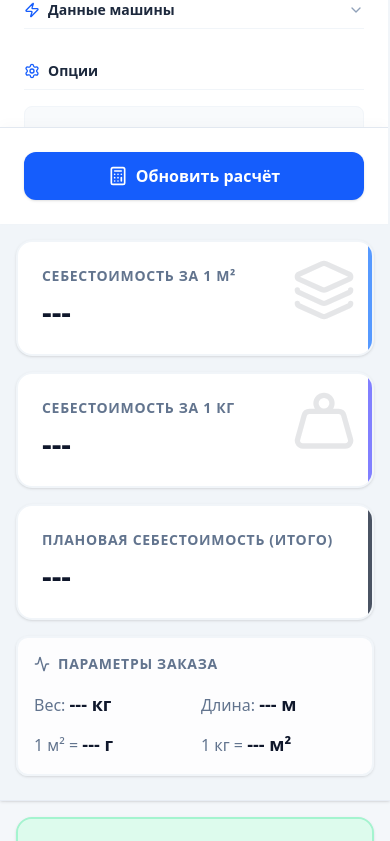
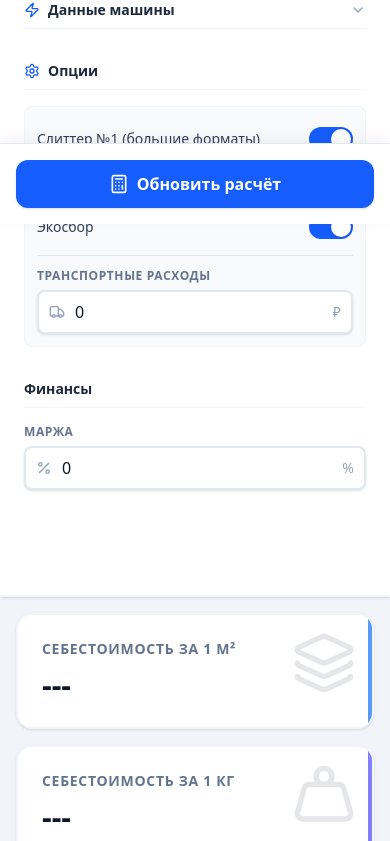
Before and after one commit to sergeypresnyakov8-spec/PET, a React (Vite) app: page / in a window 390 px wide. Shown: the part 620-1461 px from the top of the page. Built offline with nearby package versions, Linux system fonts and the light colour scheme; no server answers.

Commit message:
Update App.tsx

```diff
--- a/src/App.tsx
+++ b/src/App.tsx
@@ -366,7 +366,7 @@ export default function App() {
   return (
     <div className="min-h-screen bg-slate-50 flex flex-col md:flex-row font-sans text-slate-900">
       {/* Sidebar / Input Panel */}
-      <aside className="w-full md:w-[380px] lg:w-[420px] xl:w-[460px] bg-white border-r-2 border-slate-100 flex flex-col h-screen sticky top-0 overflow-y-auto shadow-sm z-10">
+      <aside className="w-full md:w-[380px] lg:w-[420px] xl:w-[460px] bg-white border-b-2 md:border-b-0 md:border-r-2 border-slate-100 flex flex-col md:h-screen md:sticky md:top-0 md:overflow-y-auto shadow-sm z-20">
         <div className="p-6 border-b border-slate-200 bg-white text-slate-900">
           <div className="flex items-center gap-3 mb-2">
             <img src="./logo.png" alt="Логотип" className="h-16 w-auto object-contain" />
@@ -505,7 +505,7 @@ export default function App() {
         </div>
 
         {/* Calculate Button */}
-        <div className="p-6 border-t border-slate-200 bg-white sticky bottom-0 z-10 shadow-[0_-4px_12px_rgba(0,0,0,0.02)]">
+        <div className="p-4 md:p-6 border-t border-slate-200 bg-white sticky bottom-0 z-30 shadow-[0_-4px_15px_rgba(0,0,0,0.05)]">
           <button
             onClick={() => performCalculation(inputs)}
             disabled={isCalculating}
@@ -522,7 +522,7 @@ export default function App() {
       </aside>
 
       {/* Main Content / Dashboard */}
-      <main className="flex-1 overflow-y-auto h-screen relative bg-slate-100/50">
+      <main className="flex-1 md:overflow-y-auto md:h-screen relative bg-slate-100/50">
         {isCalculating && (
           <div className="absolute inset-0 bg-slate-50/60 backdrop-blur-[2px] z-50 flex items-center justify-center transition-all">
             <div className="bg-white p-6 rounded-2xl shadow-xl flex flex-col items-center gap-4 border border-slate-100">
@@ -534,7 +534,7 @@ export default function App() {
 
         <div className={`max-w-[1400px] mx-auto transition-all duration-500 ${isDirty && result ? 'opacity-60 saturate-50' : ''}`}>
           {/* Sticky Header */}
-          <div className="sticky top-0 z-30 bg-slate-100/95 backdrop-blur-md border-b border-slate-200/60 p-4 md:p-8 pb-6 shadow-sm">
+          <div className="md:sticky md:top-0 md:z-30 bg-slate-100/95 backdrop-blur-md border-b border-slate-200/60 p-4 md:p-8 pb-6 shadow-sm">
             {isDirty && result && (
               <div className="bg-amber-50 border-l-4 border-amber-500 p-4 rounded-md shadow-sm mb-6">
                 <div className="flex items-center">
@@ -591,7 +591,7 @@ export default function App() {
             </div>
 
             {/* Compact Technical Summary */}
-            <div className="mt-4 bg-white/80 rounded-xl border-2 border-slate-100 p-4 text-base flex flex-col md:flex-row md:items-center gap-4 md:gap-8 shadow-sm hover:border-slate-200 transition-colors duration-300">
+            <div className="mt-4 bg-white/80 rounded-xl border-2 border-slate-100 p-4 text-sm md:text-base flex flex-col md:flex-row md:items-center gap-4 md:gap-8 shadow-sm hover:border-slate-200 transition-colors duration-300">
               <div className="flex items-center gap-2 text-slate-500 font-semibold uppercase tracking-wider text-sm">
                 <Activity size={16} />
                 Параметры заказа
```
